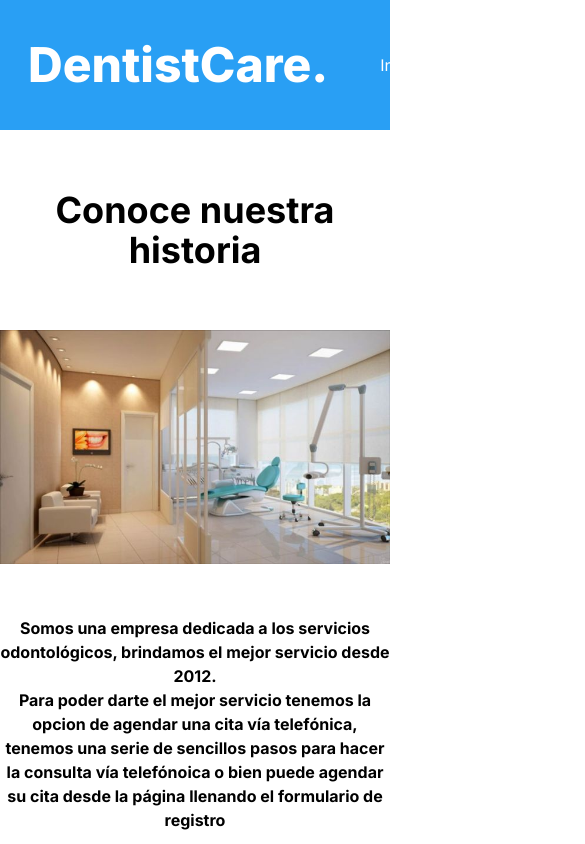
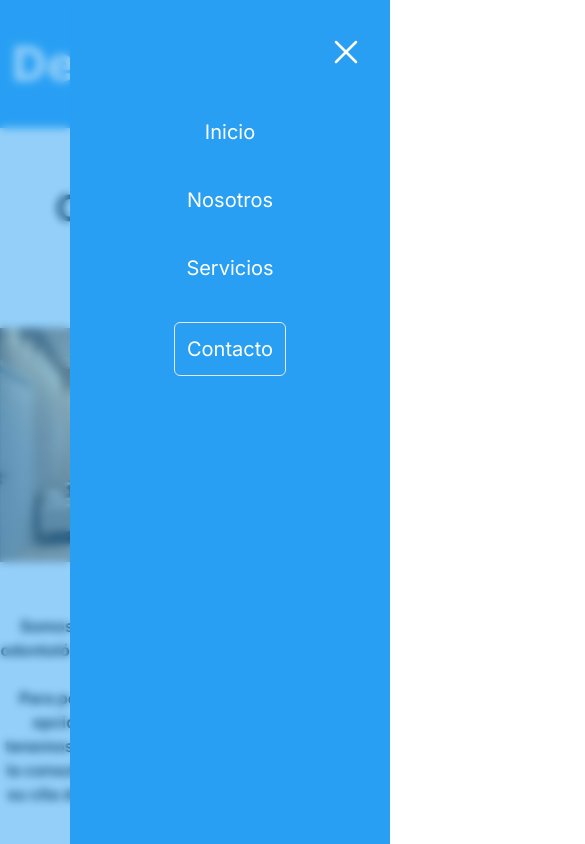
Before and after one commit to AlanHernandez97/DentistCare, a Next.js app: page /about in a window 390 px wide. Shown: the top 844 px of the page, 585 px wide, since content can reach past the window. Built offline with nearby package versions, Linux system fonts and the light colour scheme.

Commit message:
Menu de mobile creado

```diff
--- a/app/(views)/layout.tsx
+++ b/app/(views)/layout.tsx
@@ -2,7 +2,7 @@
 export default function PageLayout({ children }: { children: React.ReactNode }) {
 	return (
 		<>
-			<div className="w-full flex flex-col py-10">
+			<div className="w-auto flex flex-col py-10">
 				{children}
 			</div>
 		</>
--- a/app/(views)/service/page.tsx
+++ b/app/(views)/service/page.tsx
@@ -1,7 +1,6 @@
 import ServiceCard from '@/src/components/Atoms/ServiceCard'
 import Steps from '@/src/components/Organisms/steps/Steps'
 import type { Metadata } from 'next'
-import { stringify } from 'querystring';
 
 export const metadata: Metadata = {
 	title: 'Servicios',
--- a/app/layout.tsx
+++ b/app/layout.tsx
@@ -1,8 +1,9 @@
 import type { Metadata } from "next";
 import { Inter } from "next/font/google";
 import "./globals.css";
-import Navbar from "@/src/components/Organisms/navbar/Navbar";
+import NavBarDesktop from "@/src/components/Organisms/navbar/Desktop/NavBarDesktop";
 import FooterNav from "@/src/components/Organisms/footer/FooterNav";
+import Navbar from "@/src/components/Organisms/navbar/NavBar";
 
 const inter = Inter({ subsets: ["latin"] });
 
@@ -18,7 +19,8 @@ export default function RootLayout({
 }>) {
   return (
     <html lang="es">
-      <body className={`w-auto ${inter.className}`}>
+      <body className={`w-full ${inter.className}`}>
+        {/* <NavBarDesktop /> */}
         <Navbar />
         {children}
         <FooterNav />
--- a/src/components/Atoms/DentistLogo.tsx
+++ b/src/components/Atoms/DentistLogo.tsx
@@ -2,6 +2,6 @@ import React from 'react'
 
 export default function DentistLogo() {
 	return (
-		<span className='text-5xl font-extrabold'>DentistCare.</span>
+		<span className='w-full text-5xl font-extrabold'>DentistCare.</span>
 	)
 }
--- /dev/null
+++ b/src/components/Organisms/navbar/Desktop/NavBarDesktop.tsx
@@ -0,0 +1,10 @@
+import MoleculeNav from '@/src/components/Molecules/MoleculeNav'
+import React from 'react'
+
+function Navbar() {
+	return (
+		<MoleculeNav />
+	)
+}
+
+export default Navbar
--- /dev/null
+++ b/src/components/Organisms/navbar/Mobile/MobileNavBar.tsx
@@ -0,0 +1,66 @@
+'use client'
+import DentistLogo from '@/src/components/Atoms/DentistLogo'
+import PathLink from '@/src/components/Atoms/PathLink'
+import Link from 'next/link'
+import { usePathname } from 'next/navigation'
+import React from 'react'
+
+type LinkProps = {
+	path?: string;
+}
+
+export default function MobileNavBar({ path }: LinkProps) {
+
+	const pathname = usePathname()
+
+
+	const navItems = [
+		{
+			path: '/',
+			text: 'Inicio'
+		},
+		{
+			path: '/about',
+			text: 'Nosotros'
+		},
+		{
+			path: '/service',
+			text: 'Servicios'
+		}
+	]
+
+	return (
+		<div>
+			<nav className='w-full flex justify-between gap-10 py-10 bg-[#299FF4] text-white items-center'>
+				<div className="px-3">
+					<DentistLogo />
+				</div>
+				<button className='flex mr-10 gap-0 items-center'>
+					<svg xmlns="http://www.w3.org/2000/svg" fill="none" viewBox="0 0 24 24" strokeWidth={1.5} stroke="currentColor" className="size-10">
+						<path strokeLinecap="round" strokeLinejoin="round" d="M3.75 6.75h16.5M3.75 12h16.5m-16.5 5.25h16.5" />
+					</svg>
+				</button>
+				<div className='bg-[#299FF4]/50 min-h-screen w-full fixed top-0 left-0 right-0 backdrop-blur-sm'></div>
+				<div className='bg-[#299FF4] min-h-screen w-80 fixed top-0 right-0'>
+					<div className='py-8'>
+						<button className='ml-64'>
+							<svg xmlns="http://www.w3.org/2000/svg" fill="none" viewBox="0 0 24 24" strokeWidth={1.5} stroke="currentColor" className="size-10">
+								<path strokeLinecap="round" strokeLinejoin="round" d="M6 18 18 6M6 6l12 12" />
+							</svg>
+						</button>
+						<div className='flex flex-col justify-center items-center gap-10 py-10 text-xl'>
+							{
+								navItems.map((item, index) => (
+									<Link className={`hover:underline ${pathname === path && 'font-extrabold'} `} key={index} href={item.path}>{item.text}</Link>
+								))
+							}
+							<Link className={`hover:underline border p-3 rounded-md ${(pathname === path) && 'font-extrabold'}`} href="/contact">Contacto</Link>
+						</div>
+					</div>
+				</div>
+			</nav>
+		</div>
+
+
+	)
+}
--- a/src/components/Organisms/navbar/Navbar.tsx
+++ b/src/components/Organisms/navbar/Navbar.tsx
@@ -1,10 +1,10 @@
-import MoleculeNav from '@/src/components/Molecules/MoleculeNav'
 import React from 'react'
+import MobileNavBar from './Mobile/MobileNavBar'
 
-function Navbar() {
+export default function Navbar() {
 	return (
-		<MoleculeNav />
+		<div>
+			<MobileNavBar />
+		</div>
 	)
 }
-
-export default Navbar
```
